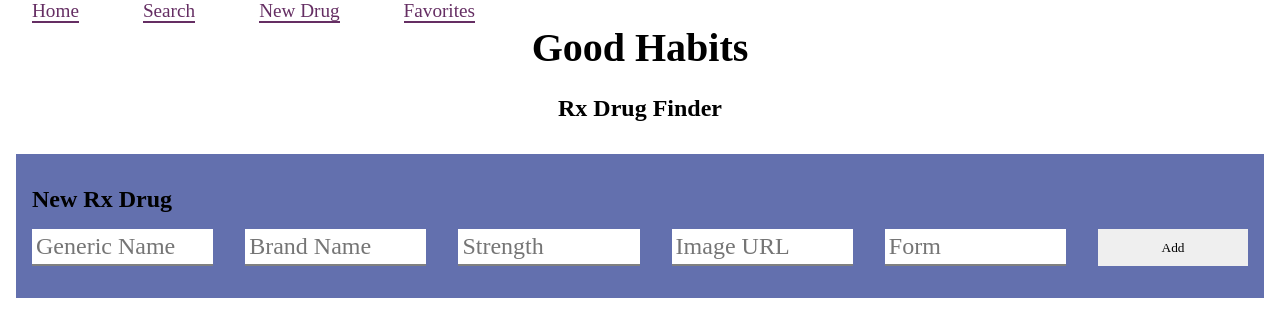
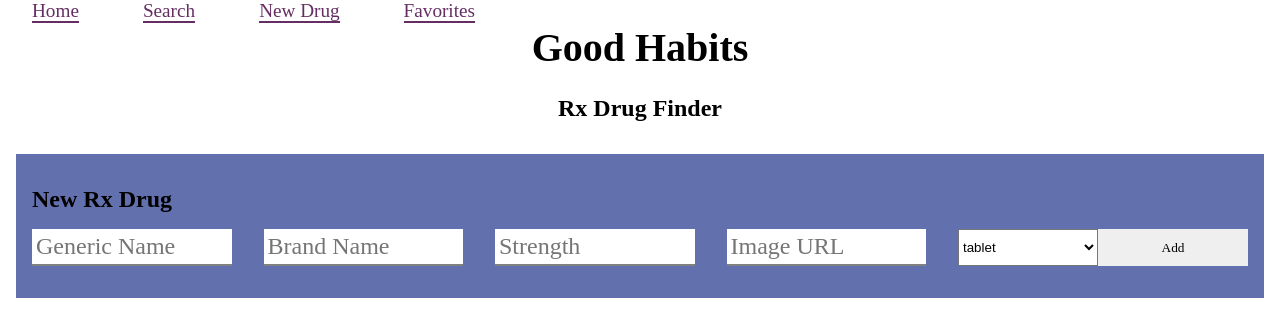
Before and after one commit to minchulan/goodhabits, a React (Create React App) app: page /drugs/new in a window 1280 px wide. Shown: the top 336 px of the page. Built offline with nearby package versions, Linux system fonts and the light colour scheme; data requests are answered from the project's data file.

Commit message:
changed one input field to select option

```diff
--- a/db.json
+++ b/db.json
@@ -188,6 +188,24 @@
       "form": "tablet",
       "isFavorite": false,
       "id": 24
+    },
+    {
+      "name": "Minchul An",
+      "brand": "test",
+      "strength": "0.01",
+      "image": "https://toystory.disney.com/sheriff-woody",
+      "form": "",
+      "isFavorite": false,
+      "id": 25
+    },
+    {
+      "name": "Minchul An",
+      "brand": "test",
+      "strength": "0.01",
+      "image": "https://toystory.disney.com/sheriff-woody",
+      "form": "",
+      "isFavorite": false,
+      "id": 26
     }
   ]
 }
--- a/src/DrugForm.js
+++ b/src/DrugForm.js
@@ -45,7 +45,8 @@ const DrugForm = ({ onAddNewDrug }) => {
     <div className="drug-form">
       <h2>New Rx Drug</h2>
       <form onSubmit={handleSubmit}>
-        <input required
+        <input
+          required
           onChange={handleChange}
           value={formData.name}
           type="text"
@@ -53,7 +54,8 @@ const DrugForm = ({ onAddNewDrug }) => {
           placeholder="Generic Name"
           className="input-text"
         />
-        <input required
+        <input
+          required
           onChange={handleChange}
           value={formData.brand}
           type="text"
@@ -61,7 +63,8 @@ const DrugForm = ({ onAddNewDrug }) => {
           placeholder="Brand Name"
           className="input-text"
         />
-        <input required
+        <input
+          required
           onChange={handleChange}
           value={formData.strength}
           type="number"
@@ -70,7 +73,8 @@ const DrugForm = ({ onAddNewDrug }) => {
           placeholder="Strength"
           className="input-text"
         />
-        <input required
+        <input
+          required
           onChange={handleChange}
           value={formData.image}
           type="text"
@@ -78,14 +82,11 @@ const DrugForm = ({ onAddNewDrug }) => {
           placeholder="Image URL"
           className="input-text"
         />
-        <input required
-          onChange={handleChange}
-          value={formData.form}
-          type="text"
-          name="form"
-          placeholder="Form"
-          className="input-text"
-        />
+        <select required value={formData.form} onChange={handleChange}>
+          <option disabled value="none">Choose a drug form</option>
+          <option value="tablet">tablet</option>
+          <option value="capsule">capsule</option>
+        </select>
         <button type="submit">Add</button>
       </form>
     </div>
```
Also changed, not shown: src/NavBar.js (line endings or trailing spaces), 1 other file (tests, documents, lock files or other folders).
